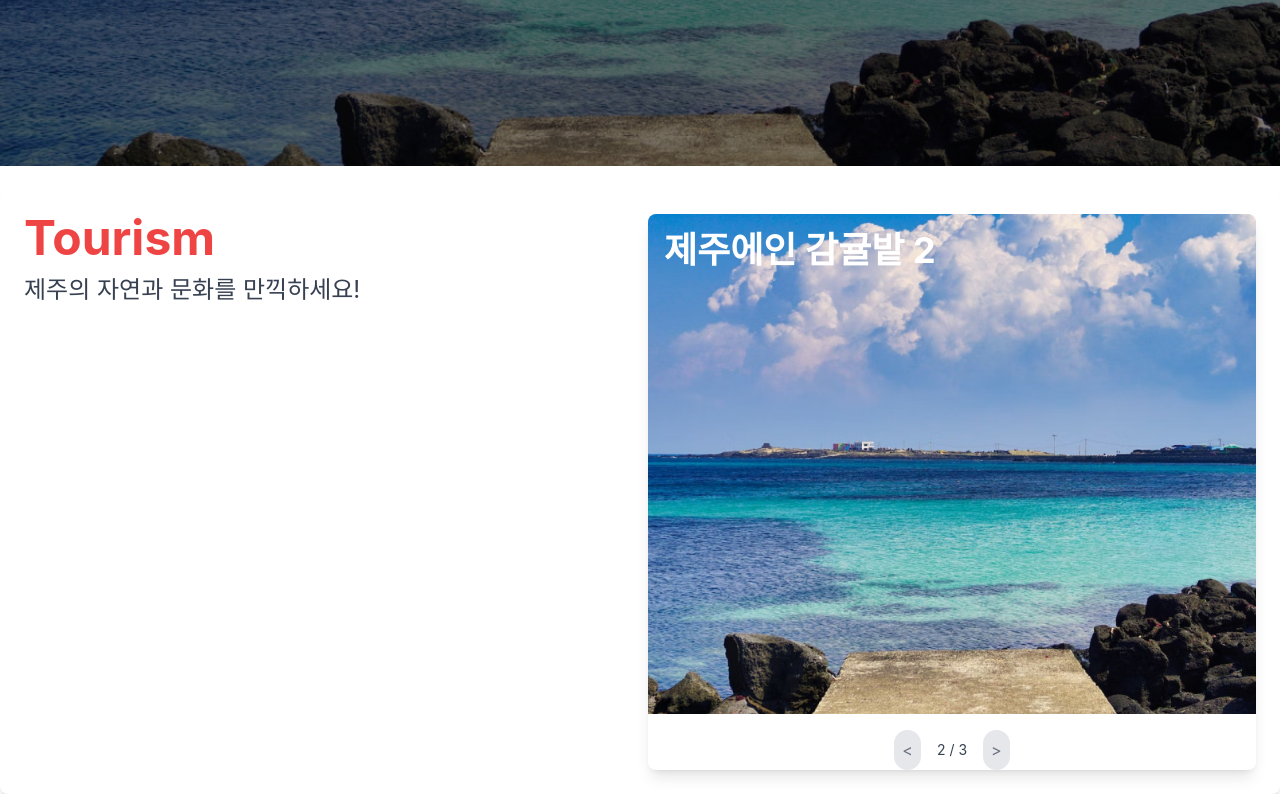
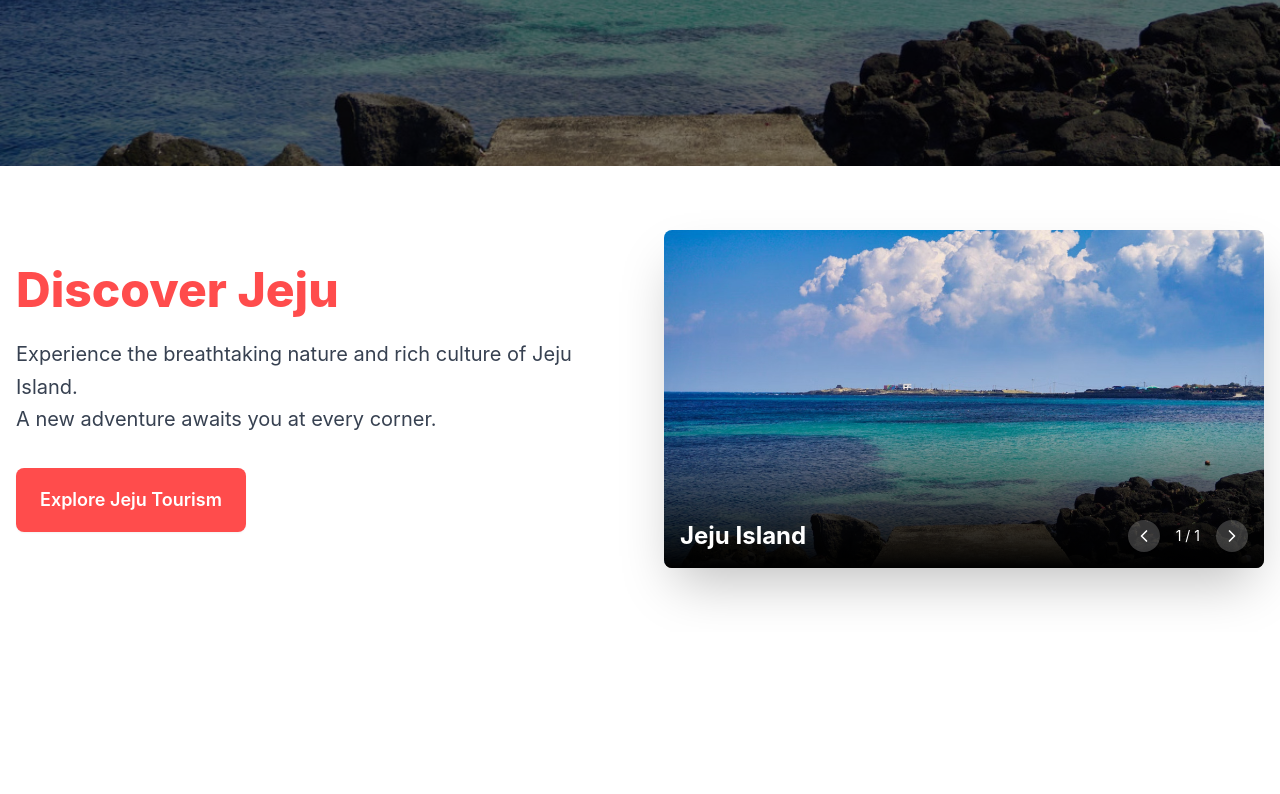
Before and after one commit to JejuTravel/JejuTravel-FE, a React (Vite) app: page / in a window 1280 px wide. Shown: the part 434-1228 px from the top of the page. After the commit the page ends 1066 px from the top, so only its background shows below. Built offline with nearby package versions, Linux system fonts and the light colour scheme; a web font is replaced by a local one.

Commit message:
design: HomeTourism 내 버튼 추가

```diff
--- a/src/pages/home/components/HomeTourism.jsx
+++ b/src/pages/home/components/HomeTourism.jsx
@@ -1,23 +1,16 @@
 import React, { useState, useEffect } from "react";
-import orchardImage1 from "../../../assets/jeju.jpg";
-import orchardImage2 from "../../../assets/jeju.jpg";
-import orchardImage3 from "../../../assets/jeju.jpg";
+import { ChevronLeft, ChevronRight } from "react-feather";
+import { Link } from "react-router-dom";
+import jejuImage from "../../../assets/jeju.jpg";
 
 function HomeTourism() {
   const images = [
     {
-      src: orchardImage1,
-      alt: "제주에인 감귤밭 1",
-    },
-    {
-      src: orchardImage2,
-      alt: "제주에인 감귤밭 2",
-    },
-    {
-      src: orchardImage3,
-      alt: "제주에인 감귤밭 3",
+      src: jejuImage,
+      alt: "Jeju Island",
     },
   ];
+
   const [currentImageIndex, setCurrentImageIndex] = useState(0);
 
   useEffect(() => {
@@ -25,10 +18,10 @@ function HomeTourism() {
       setCurrentImageIndex((prevIndex) =>
         prevIndex === images.length - 1 ? 0 : prevIndex + 1
       );
-    }, 3000);
+    }, 5000);
 
     return () => clearInterval(interval);
-  }, [currentImageIndex]);
+  }, []);
 
   const nextImage = () => {
     setCurrentImageIndex((prevIndex) =>
@@ -43,43 +36,61 @@ function HomeTourism() {
   };
 
   return (
-    <section className="p-6 mt-6 flex items-start  rounded-lg shadow-md">
-      <div className="flex-1 mr-4">
-        <h2 className="text-red-500 text-5xl font-bold mb-2">Tourism</h2>
-        <p className="text-2xl text-gray-700 leading-relaxed">
-          제주의 자연과 문화를 만끽하세요!
+    <section className="container mx-auto py-16 px-4">
+      <div className="flex flex-col lg:flex-row items-center gap-12">
+        <div className="lg:w-1/2 text-center lg:text-left">
+          <h2 className="text-4xl lg:text-5xl font-extrabold mb-6 text-[#FF4C4C]">
+            Discover Jeju
+          </h2>
+          <p className="text-xl text-gray-700 leading-relaxed mb-8">
+            Experience the breathtaking nature and rich culture of Jeju Island.
+            <br />A new adventure awaits you at every corner.
           </p>
+          <Link to="/tourism" className="inline-block">
+            <button className="btn btn-lg bg-[#FF4C4C] hover:bg-[#FF6B6B] text-white border-none">
+              Explore Jeju Tourism
+            </button>
+          </Link>
         </div>
-
-      <div className="flex-1 relative overflow-hidden rounded-lg shadow-lg transition-transform duration-500 ease-in-out">
-        <div className="overflow-hidden h-[500px]">
+        <div className="lg:w-1/2">
+          <div
+            className="relative w-full rounded-lg shadow-2xl overflow-hidden"
+            style={{ aspectRatio: "16/9" }}
+          >
+            <div className="absolute inset-0 bg-gradient-to-t from-black via-transparent to-transparent z-10"></div>
+            {images.map((image, index) => (
               <img
-            src={images[currentImageIndex].src}
-            alt={images[currentImageIndex].alt}
-            className="w-full h-full object-cover transition-opacity duration-500"
+                key={index}
+                src={image.src}
+                alt={image.alt}
+                className={`absolute top-0 left-0 w-full h-full object-cover transition-opacity duration-1000 ${
+                  index === currentImageIndex ? "opacity-100" : "opacity-0"
+                }`}
               />
-          <div className="absolute top-4 left-4">
-            <h3 className="text-white text-4xl font-bold">
+            ))}
+            <div className="absolute bottom-4 left-4 right-4 z-20 flex justify-between items-center">
+              <h3 className="text-white text-2xl font-bold">
                 {images[currentImageIndex].alt}
               </h3>
-          </div>
-        </div>
-        <div className="flex justify-center items-center mt-4">
+              <div className="flex items-center">
                 <button
                   onClick={prevImage}
-            className="text-gray-500 bg-gray-200 hover:bg-gray-300 rounded-full p-2 mx-2 focus:outline-none"
+                  className="btn btn-circle btn-sm bg-white bg-opacity-20 hover:bg-opacity-30 text-white border-none mr-2"
                 >
-            {"<"}
+                  <ChevronLeft size={20} />
                 </button>
-          <span className="text-gray-700 text-sm mx-2">
+                <span className="text-white text-sm mx-2">
                   {currentImageIndex + 1} / {images.length}
                 </span>
                 <button
                   onClick={nextImage}
-            className="text-gray-500 bg-gray-200 hover:bg-gray-300 rounded-full p-2 mx-2 focus:outline-none"
+                  className="btn btn-circle btn-sm bg-white bg-opacity-20 hover:bg-opacity-30 text-white border-none ml-2"
                 >
-            {">"}
+                  <ChevronRight size={20} />
                 </button>
+              </div>
+            </div>
+          </div>
         </div>
       </div>
     </section>
```
Lines whose indentation alone changed are shown as unchanged.
